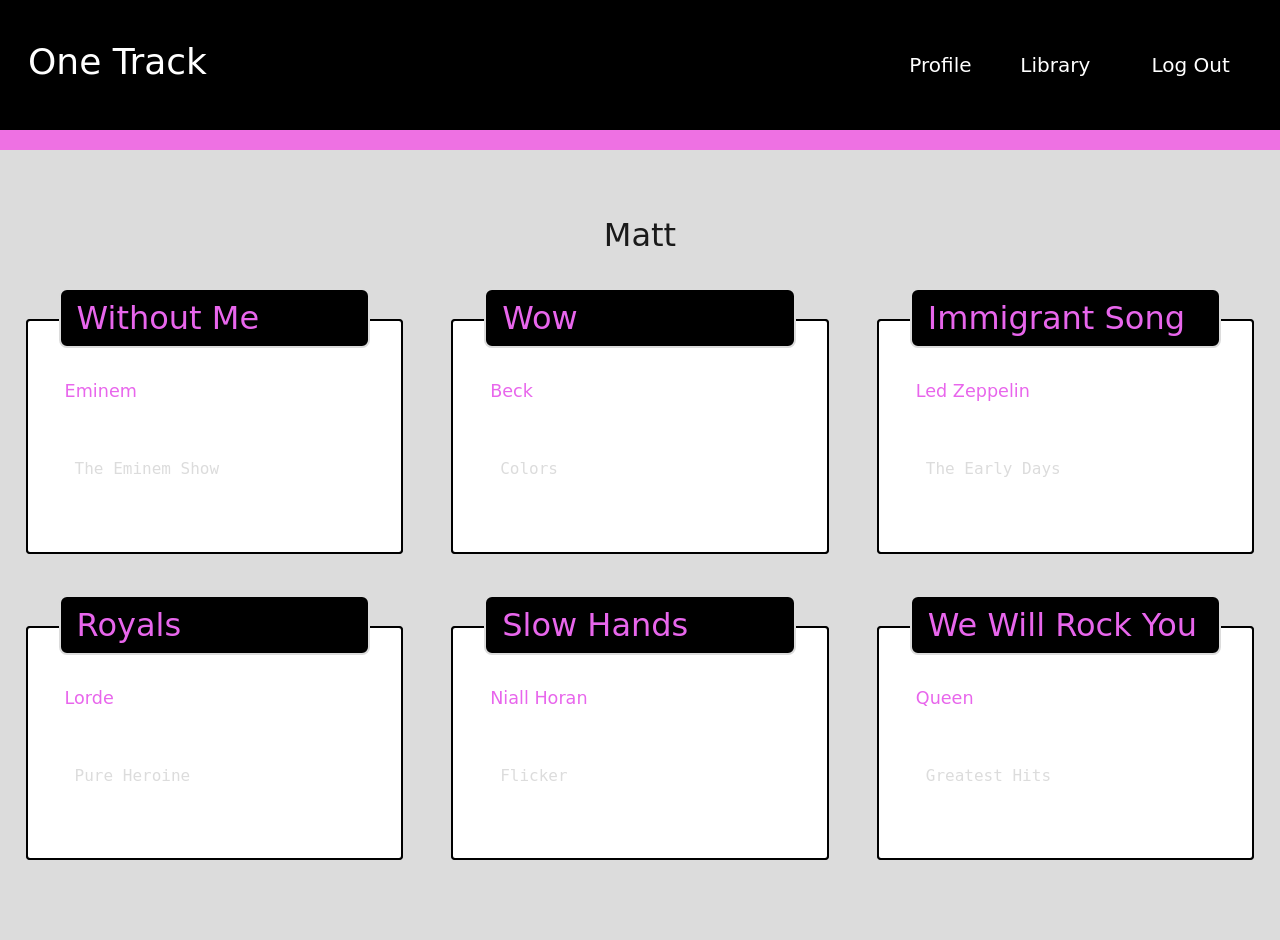
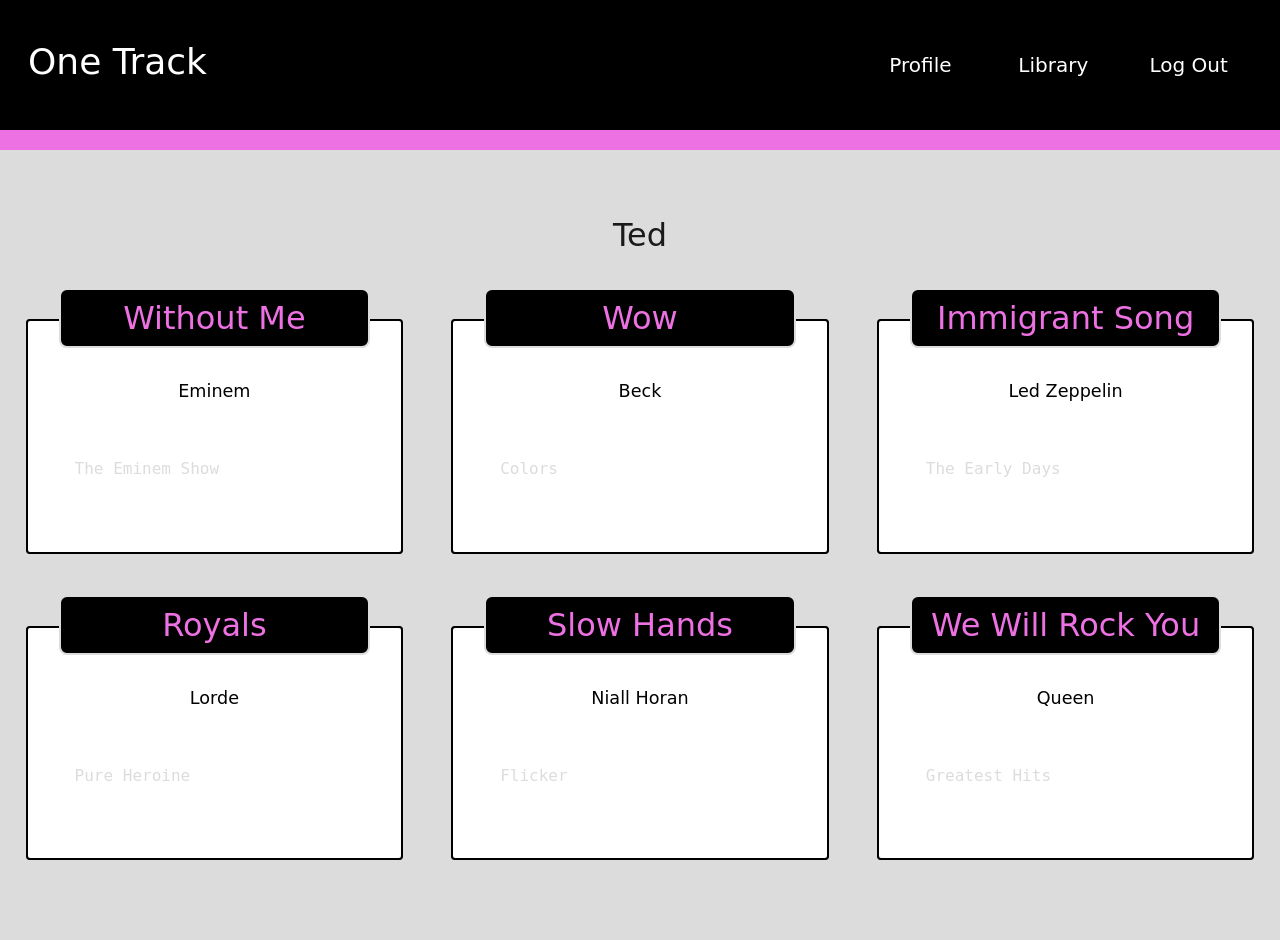
Before and after one commit to tedheikkila/one-track, a Node server app: page /profile in a window 1280 px wide. Run offline with Node 20, Linux system fonts and the light colour scheme; the visitor is signed in with stand-in values (Sample User, id 1); data comes from the database, SQL or seed files in the repository; some libraries are stand-ins or nearby versions; some web fonts are replaced.

Commit message:
updating profile view

```diff
--- a/public/css/profile.css
+++ b/public/css/profile.css
@@ -15,7 +15,7 @@
 .profile-nav {
     color: white;
     font-size: 20px;
-    padding-right: 80px;
+    padding-right: 100px;
   }
 
   .profile-nav:hover {
@@ -36,11 +36,10 @@
     color: rgb(238, 113, 227)
   }
 
-
 :root {
-    --outer-space: black;
-    --gin: gainsboro;
-    --heliotrope: #e866ec;
+    --primary: black;
+    --secondary: rgb(238, 113, 227);
+    --background: gainsboro;
   }
 
   main {
@@ -48,7 +47,6 @@
     margin: 2rem auto;
   }
 
-  /* create our main grid with flexbox, use negative margins to offset the padding on the .card-column class */
   .row {
     display: flex;
     flex-wrap: wrap;
@@ -61,26 +59,21 @@
     justify-content: center;
   }
 
-  /* using a mobile-first approach, set base column width to be 100% and we'll update it using media queries for larger screen sizes */
   .card-column {
     flex: 1 0 100%;
     padding: 1.5rem;
-    /* when the screen resizes, make it so our columns don't jump in size */
     transition: flex-basis 500ms linear;
     margin-bottom: 1.5rem;
   }
 
-  /* make each code card a flexbox column to align and justify content within it */
   .code-card {
     display: flex;
     flex-direction: column;
     justify-content: flex-start;
     min-height: 100%;
     padding: 2rem;
-    color: var(--heliotrope);
-
-    /* outline is like border, but on the outside of the box instead of inside */
-    outline: 2px solid var(--outer-space);
+    color: var(--secondary);
+    outline: 2px solid var(--primary);
     outline-offset: -2px;
     transition: all 0.5s ease-in-out;
   }
@@ -89,16 +82,21 @@
     position: relative;
     margin: -4rem 0 1.5rem 0;
     padding: 0.5rem 1rem;
-    background-color: var(--outer-space);
-    color: var(--heliotrope);
-    border: 2px solid var(--gin);
+    background-color: var(--primary);
+    color: var(--secondary);
+    border: 2px solid var(--background);
     border-radius: 8px;
     transition: all 0.5s ease-in-out;
+    text-align: center;
   }
 
-  /* each card's code block grows to the height of the largest code block on the page, making each card even in height */
   .code-card .code-block {
     flex-grow: 1;
+  }
+
+  #artist {
+    text-align: center;
+    color: black
   }
 
   .code-card pre {
@@ -106,36 +104,41 @@
     overflow: auto;
     tab-size: 4;
     padding: 1.2rem 1rem;
-    color: var(--gin);
+    color: var(--background);
     border-radius: 8px;
     display: flex;
     align-items: center;
   }
 
-  /* on <pre> click, select all contents so the code is highlighted */
   .code-card pre:active {
     user-select: all;
   }
 
-  /* using a mobile-first approach, use `min-width` values going from narrow -> wide for a responsive design */
   @media screen and (min-width: 768px) {
-    /* on tablets, set columns to only be 50% of the width and not grow */
     .card-column {
       flex: 0 0 50%;
       max-width: 50%;
     }
-
-    /* select the last child to grow to full width if it has space to grow */
-    .card-column:last-child {
+      .card-column:last-child {
       flex-grow: 1;
     }
   }
 
-  /* media query for larger screens */
   @media screen and (min-width: 992px) {
-
     .card-column {
       flex: 0 0 33.333%;
       max-width: 33.333%;
     }
   }
+
+  @media screen and (max-width: 600px) {
+    .one-track-nav {
+      font-size: 25px;
+    }
+  }
+
+  @media screen and (max-width: 600px) {
+    .profile-nav, .log-in-nav, .tracks-nav, .log-out-nav {
+      font-size: 16px;
+    }
+  }
--- a/public/css/style.css
+++ b/public/css/style.css
@@ -88,6 +88,12 @@
 #jumbo-2 {
   background-color: rgb(81, 216, 216);
   position: relative;
+  height: 515px;
+  width: 100%;
+}
+
+#search-form {
+  margin-top: 75px;
 }
 
 #submit-search {
@@ -200,7 +206,7 @@
 .profile-nav {
   color: white;
   font-size: 20px;
-  padding-right: 80px;
+  padding-right: 100px;
 }
 
 .profile-nav:hover {
@@ -241,7 +247,13 @@
 }
 
 @media screen and (max-width: 600px) {
-  .profile-nav, .log-in-nav, .tracks-nav {
+  .one-track-nav {
+    font-size: 25px;
+  }
+}
+
+@media screen and (max-width: 600px) {
+  .profile-nav, .log-in-nav, .tracks-nav, .log-out-nav {
     font-size: 16px;
   }
 }
--- a/views/homepage.handlebars
+++ b/views/homepage.handlebars
@@ -31,7 +31,7 @@
       </div>
       <div class="container-3">
         <div style="margin-top: 20px;" class="jumbotron text-center" id="jumbo-3">
-          <h1 class="display-4">Trends <span role="img" aria-label="Memo">&#10064;</span></h1>
+          <h1 class="display-4">On the Rise <span role="img" aria-label="Memo">&#10064;</span></h1>
         </div>
       </div>
     </div>
--- a/views/profile.handlebars
+++ b/views/profile.handlebars
@@ -14,7 +14,7 @@
       <figure class="card code-card">
         <h2 class="card-header">Without Me</h2>
         <div class="card-body">
-            <p>Eminem</p>
+          <p id="artist">Eminem</p>
         </div>
         <pre class="code-block"><code>The Eminem Show</code></pre>
       </figure>
@@ -23,7 +23,7 @@
       <figure class="card code-card">
         <h2 class="card-header">Wow</h2>
         <div class="card-body">
-            <p>Beck</p>
+          <p id="artist">Beck</p>
         </div>
         <pre class="code-block"><code>Colors</code></pre>
       </figure>
@@ -33,7 +33,7 @@
       <figure class="card code-card">
         <h2 class="card-header">Immigrant Song</h2>
         <div class="card-body">
-            <p>Led Zeppelin</p>
+          <p id="artist">Led Zeppelin</p>
         </div>
         <pre class="code-block"><code>The Early Days</code></pre>
       </figure>
@@ -42,7 +42,7 @@
       <figure class="card code-card">
         <h2 class="card-header">Royals</h2>
         <div class="card-body">
-            <p>Lorde</p>
+          <p id="artist">Lorde</p>
         </div>
         <pre class="code-block"><code>Pure Heroine</code></pre>
       </figure>
@@ -51,7 +51,7 @@
       <figure class="card code-card">
         <h2 class="card-header">Slow Hands</h2>
         <div class="card-body">
-            <p>Niall Horan</p>
+          <p id="artist">Niall Horan</p>
         </div>
         <pre class="code-block"><code>Flicker</code></pre>
       </figure>
@@ -61,18 +61,13 @@
       <figure class="card code-card">
         <h2 class="card-header">We Will Rock You</h2>
         <div class="card-body">
-            <p>Queen</p>
+          <p id="artist">Queen</p>
         </div>
         <pre class="code-block"><code>Greatest Hits</code></pre>
       </figure>
     </div>
   </section>
 </main>
-
-
-
-
-
 
 
 <script src="./js/profile.js"></script>
```
Lines whose indentation alone changed are shown as unchanged.
